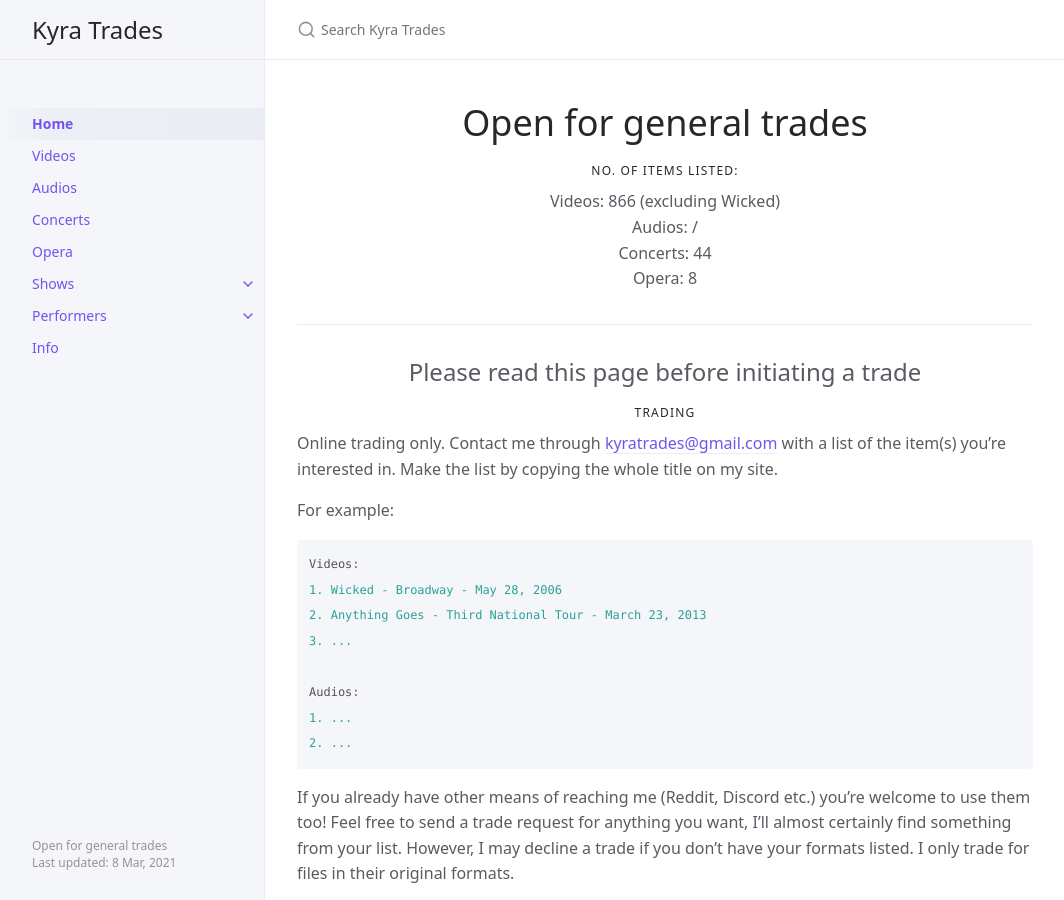
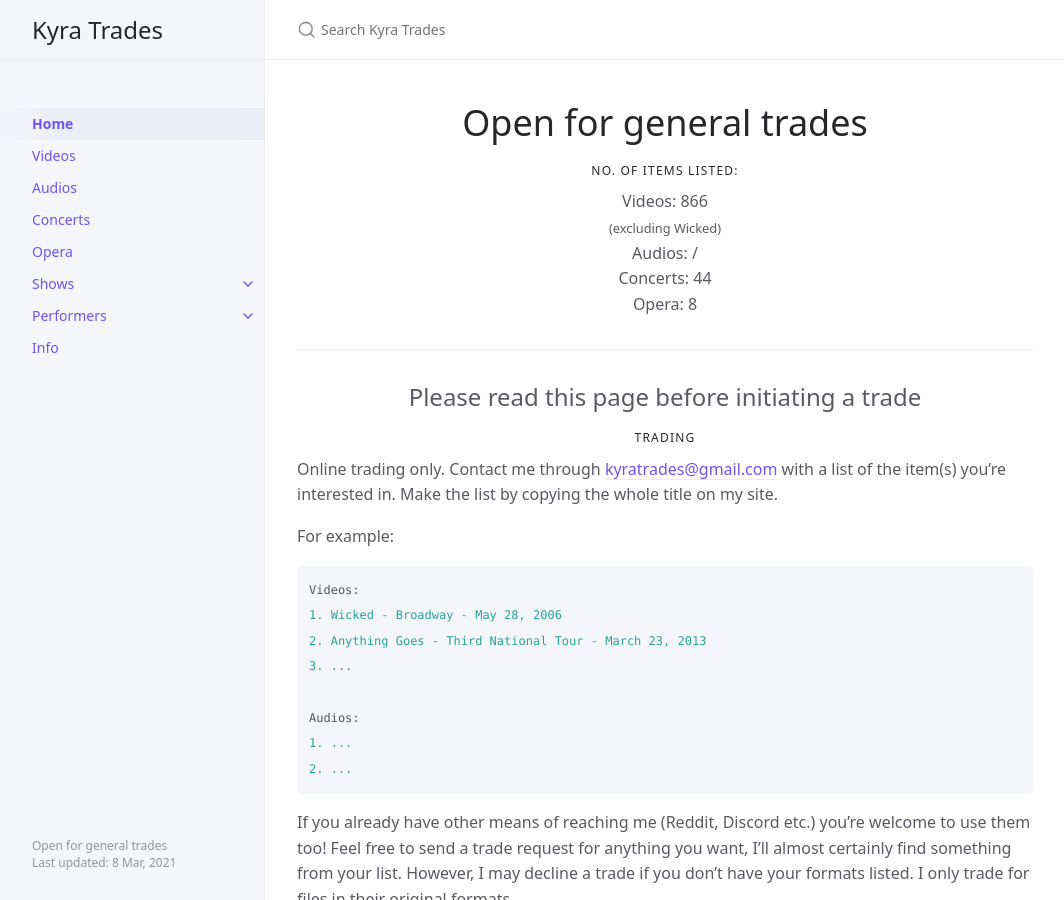
Before and after one commit to kyratrades/kyratrades.github.io, a Jekyll site: the page built from index.md, in a window 1280 px wide and 900 px high. Shown: the whole window, without its empty margins (107-1171 px from the left). Built offline with Jekyll 4.4.1, drawn with Linux system fonts in a browser that asks for light colours.

```diff
--- a/index.md
+++ b/index.md
@@ -10,7 +10,9 @@ permalink: /
 
 ### No. of items listed:
 
-<center>Videos: 866 (excluding Wicked)</center>
+<center>Videos: 866</center>
+
+<center><small>(excluding Wicked)</small></center>
 
 <center>Audios: /</center>
 
```
